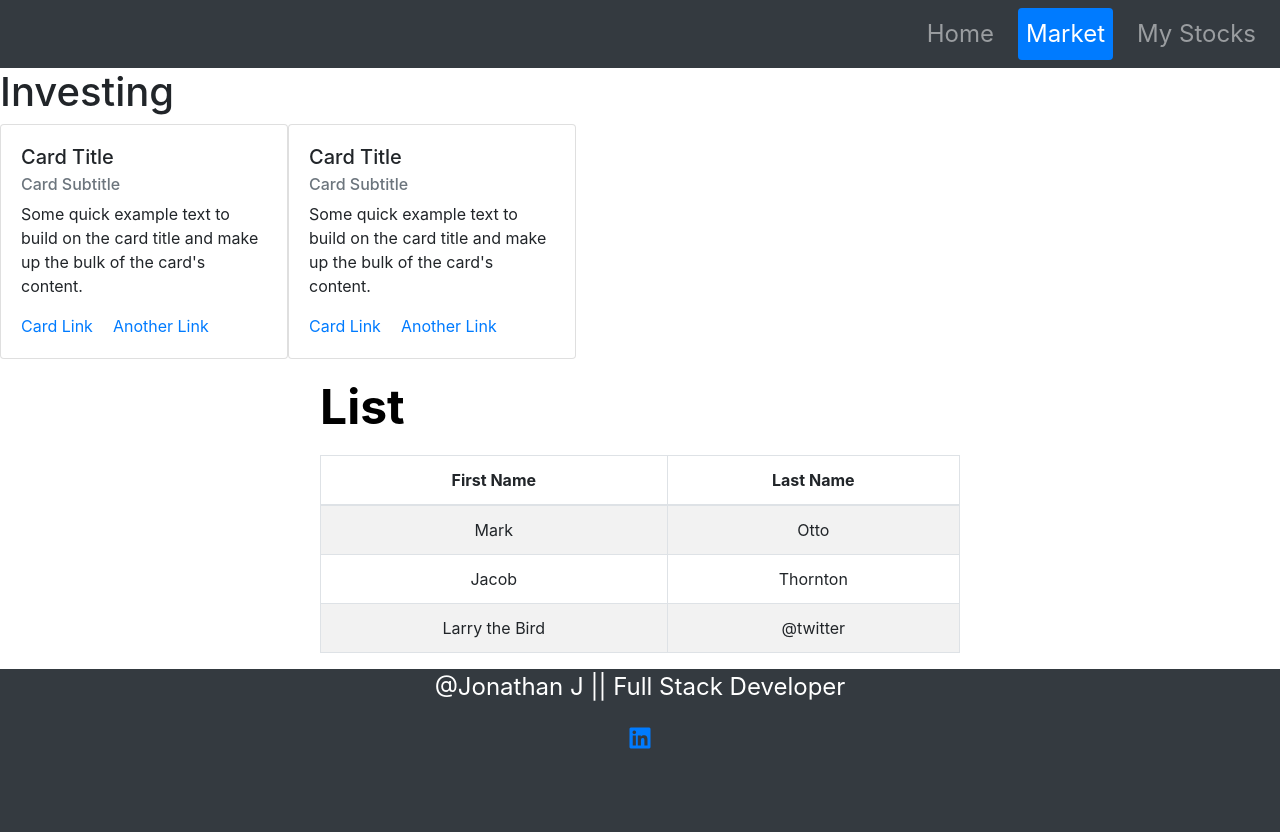
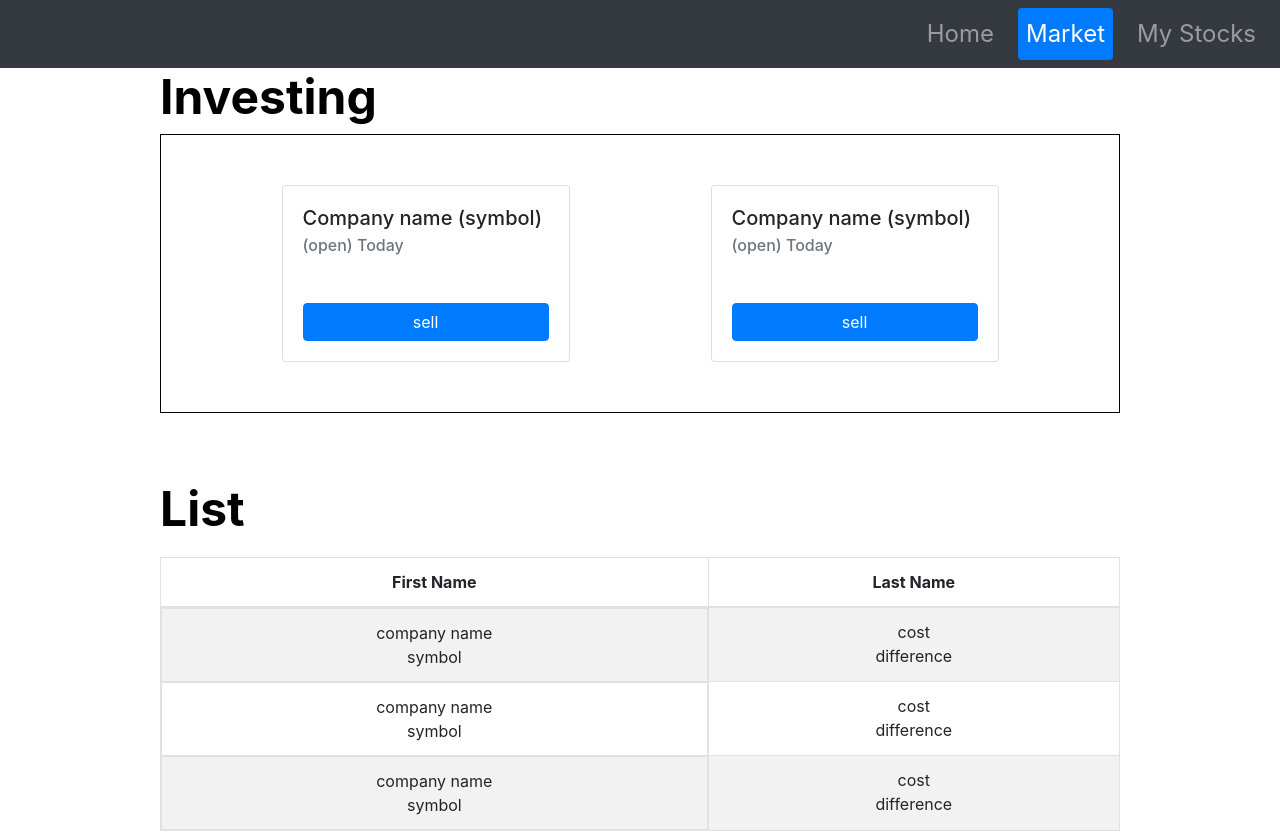
Before and after one commit to jonathanj101/Stock-Trading-App, a React (Create React App) app in the folder client/: page /summary in a window 1280 px wide. Shown: the top 832 px of the page. Built offline with nearby package versions, Linux system fonts and the light colour scheme; no server answers; the HTML template or start-up script is replaced by a standard one.

Commit message:
styling complete

```diff
--- a/client/src/pages/Summary.js
+++ b/client/src/pages/Summary.js
@@ -1,41 +1,39 @@
 import React from "react";
-import { Card, Table } from "react-bootstrap";
+import { Card, Table, Button } from "react-bootstrap";
 
 const SummaryComponent = () => {
   return (
     <div>
-      <h1>Investing</h1>
-      <div className="d-flex">
+      <div className="w-75 mx-auto">
+        <h1 className="w-100 mx-auto" style={styles.investingTitle}>
+          Investing
+        </h1>
+        <div className="d-flex justify-content-around flex-wrap mb-5" style={styles.bordersDivs}>
           <Card style={{ width: "18rem" }}>
             <Card.Body>
-            <Card.Title>Card Title</Card.Title>
-            <Card.Subtitle className="mb-2 text-muted">
-              Card Subtitle
+              <Card.Title>Company name (symbol)</Card.Title>
+              <Card.Subtitle className="mb-5 text-muted" stlye={{ height: "2rem" }}>
+                (open) Today
               </Card.Subtitle>
-            <Card.Text>
-              Some quick example text to build on the card title and make up the
-              bulk of the card's content.
-            </Card.Text>
-            <Card.Link href="#">Card Link</Card.Link>
-            <Card.Link href="#">Another Link</Card.Link>
+              <Button className="" href="#" block>
+                sell
+              </Button>
             </Card.Body>
           </Card>
           <Card style={{ width: "18rem" }}>
             <Card.Body>
-            <Card.Title>Card Title</Card.Title>
-            <Card.Subtitle className="mb-2 text-muted">
-              Card Subtitle
+              <Card.Title>Company name (symbol)</Card.Title>
+              <Card.Subtitle className="mb-5 text-muted" stlye={{ height: "2rem" }}>
+                (open) Today
               </Card.Subtitle>
-            <Card.Text>
-              Some quick example text to build on the card title and make up the
-              bulk of the card's content.
-            </Card.Text>
-            <Card.Link href="#">Card Link</Card.Link>
-            <Card.Link href="#">Another Link</Card.Link>
+              <Button className="" href="#" block>
+                sell
+              </Button>
             </Card.Body>
           </Card>
         </div>
-      <Table className="w-50 text-center mx-auto" striped bordered hover>
+        <div className=" w-100">
+          <Table className="text-center mx-auto" striped bordered hover>
             <caption style={styles.caption}>List</caption>
             <thead>
               <tr>
@@ -45,19 +43,39 @@ const SummaryComponent = () => {
             </thead>
             <tbody>
               <tr>
-            <td>Mark</td>
-            <td>Otto</td>
+                <td className="d-flex flex-column">
+                  company name
+                  <span>symbol</span>
+                </td>
+                <td>
+                  cost
+                  <span className="d-flex flex-column">difference</span>
+                </td>
               </tr>
               <tr>
-            <td>Jacob</td>
-            <td>Thornton</td>
+                <td className="d-flex flex-column">
+                  company name
+                  <span>symbol</span>
+                </td>
+                <td>
+                  cost
+                  <span className="d-flex flex-column">difference</span>
+                </td>
               </tr>
               <tr>
-            <td>Larry the Bird</td>
-            <td>@twitter</td>
+                <td className="d-flex flex-column">
+                  company name
+                  <span>symbol</span>
+                </td>
+                <td>
+                  cost
+                  <span className="d-flex flex-column">difference</span>
+                </td>
               </tr>
             </tbody>
           </Table>
+        </div>
+      </div>
     </div>
   );
 };
@@ -72,6 +90,17 @@ var styles = {
   table_size: {
     fontSize: "1.5rem",
   },
+  investingTitle: {
+    captionSide: "top",
+    fontSize: "3rem",
+    fontWeight: "bold",
+    color: "black",
+  },
+
+  bordersDivs: {
+    border: "1px solid black",
+    padding: "50px",
+  },
 };
 
 export default SummaryComponent;
```
Lines whose indentation alone changed are shown as unchanged.
